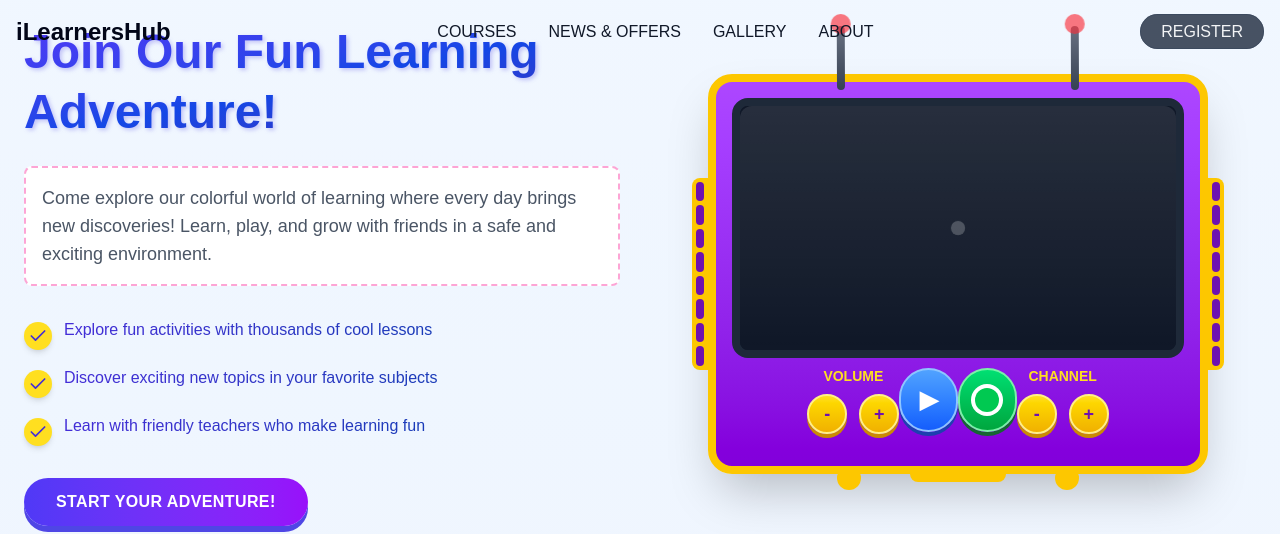
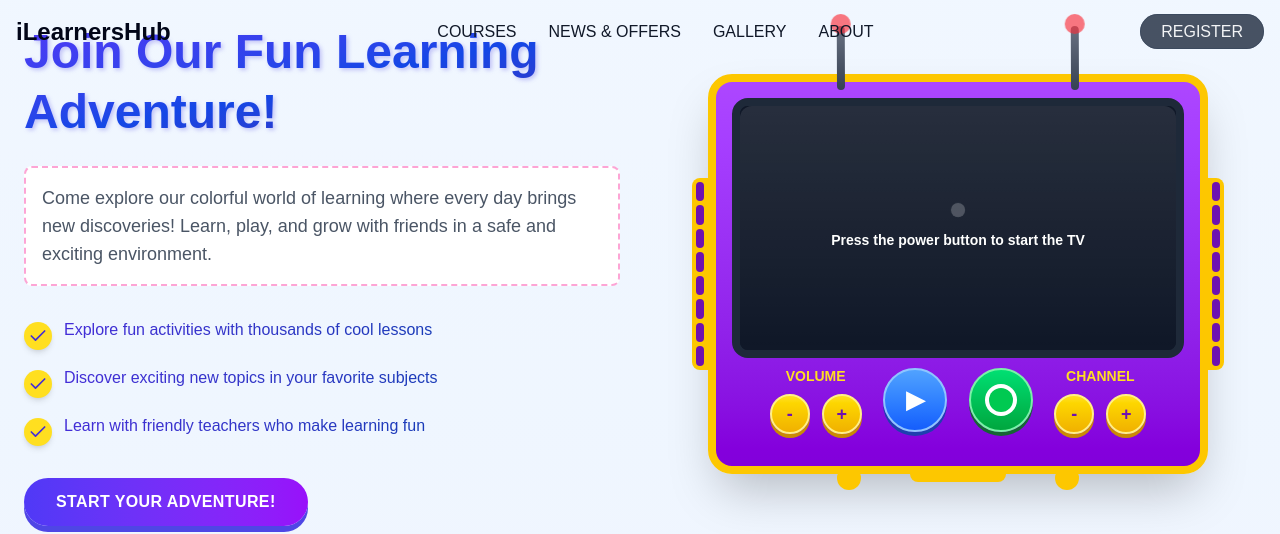
Before and after one commit to MoyasiGinko/iLearners-Hub, a Next.js app: page / in a window 1280 px wide. Both pictures are taken after a click on the button 987 px from the left and 2070 px from the top of the page. Shown: the part 1671-2205 px from the top of the page. Built offline with nearby package versions, Linux system fonts and the light colour scheme.

Commit message:
Update KidTV.tsx

```diff
--- a/components/main/testimonials/KidTV.tsx
+++ b/components/main/testimonials/KidTV.tsx
@@ -137,8 +137,11 @@ export default function KidFriendlyTV() {
           <div className="relative w-full h-[260px] bg-gray-900 rounded-2xl overflow-hidden border-8 border-gray-800 flex justify-center items-center">
             {/* TV Static or Off State */}
             {!isOn && (
-              <div className="absolute inset-0 bg-gray-900 flex items-center justify-center">
+              <div className="absolute inset-0 bg-gray-900 flex flex-col items-center justify-center space-y-4">
                 <div className="w-2 h-2 bg-white rounded-full animate-ping"></div>
+                <p className="text-white text-sm px-2 font-bold">
+                  Press the power button to start the TV
+                </p>
               </div>
             )}
 
@@ -201,7 +204,7 @@ export default function KidFriendlyTV() {
           </div>
 
           {/* TV Controls Area */}
-          <div className="mt-2 flex justify-between items-center w-full sm:w-3/4 lg:w-2/3 mx-auto">
+          <div className="mt-2 flex justify-between items-center w-full sm:w-3/4 lg:w-5/6 mx-auto">
             {/* Volume Control */}
             <div className="flex flex-col items-center space-y-2">
               <span className="text-xs sm:text-sm font-bold text-yellow-300">
```
